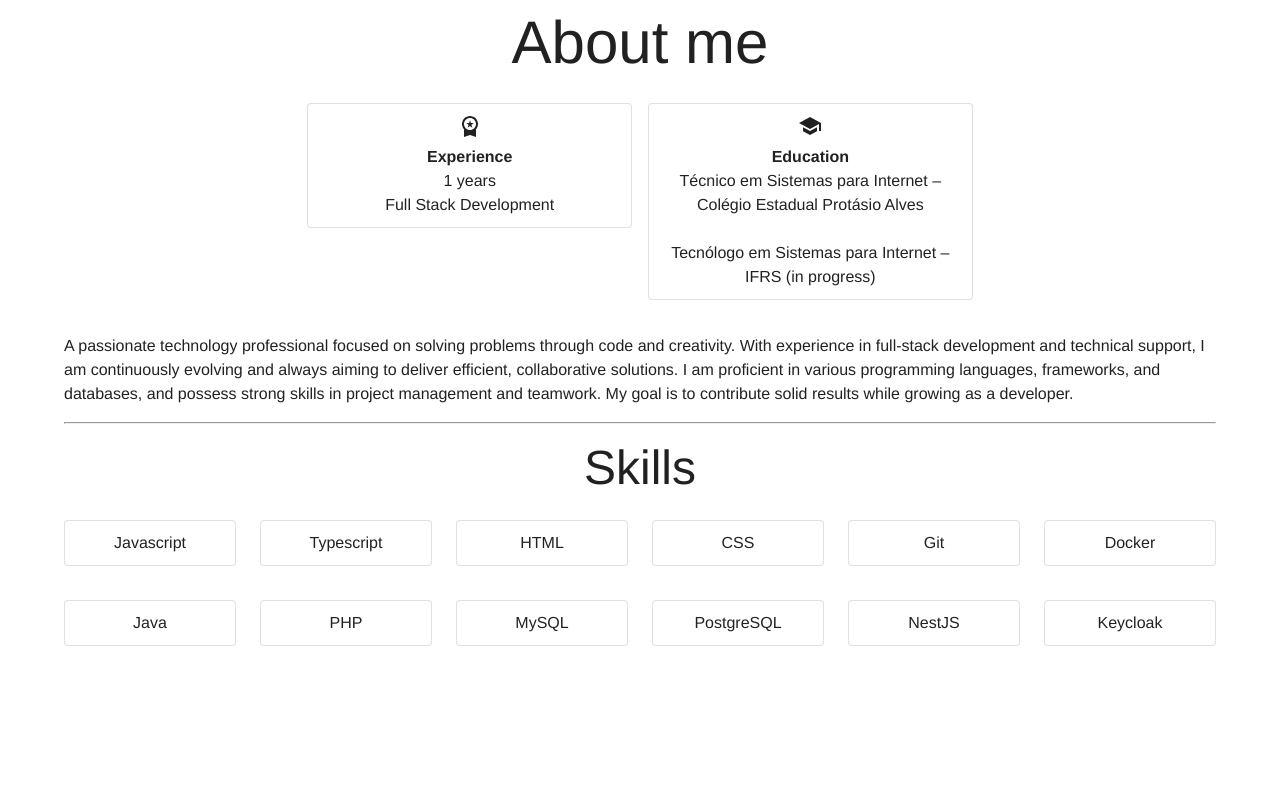
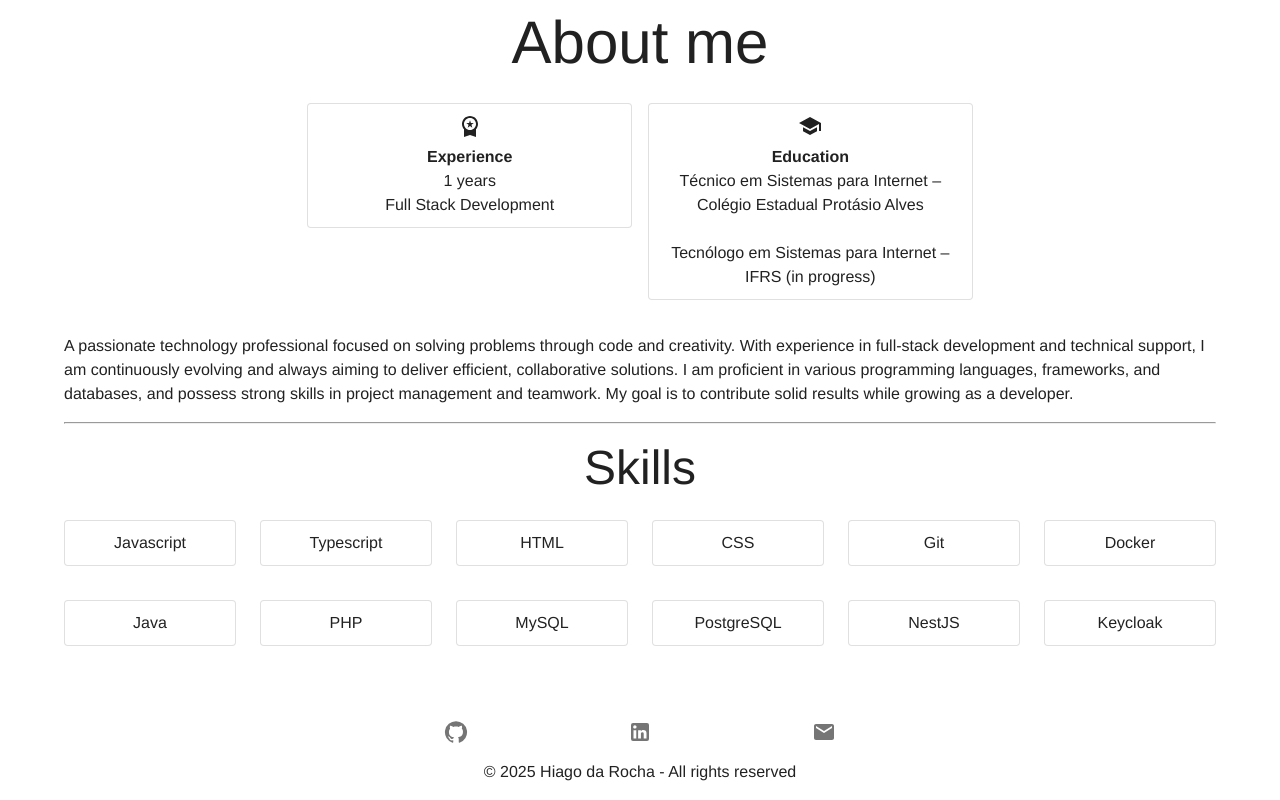
Before and after one commit to HiagoDaRocha/my-portfolio, a React (Vite) app: page / in a window 1280 px wide. Shown: the part 833-1633 px from the top of the page. Before the commit the page ends 1529 px from the top, so only its background shows below. Built offline with nearby package versions, Linux system fonts and the light colour scheme.

Commit message:
feat: I created Footer component

```diff
--- /dev/null
+++ b/src/components/Footer/Footer.tsx
@@ -0,0 +1,32 @@
+import { Box, Container, IconButton, Typography } from "@mui/material"
+import GitHubIcon from '@mui/icons-material/GitHub';
+import LinkedInIcon from '@mui/icons-material/LinkedIn';
+import EmailIcon from '@mui/icons-material/Email';
+
+const Footer: React.FC = () => {
+
+    return (
+        <>
+            <Box pt={2} pb={2}>
+                <Container maxWidth="sm">
+                    <Box display="flex" alignItems="center" justifyContent="space-around" pb={1}>
+                        <IconButton onClick={() => window.open("https://github.com/HiagoDaRocha")}>
+                            <GitHubIcon />
+                        </IconButton>
+                        <IconButton onClick={() => window.open("https://www.linkedin.com/in/hiago-ferreira-da-rocha/")}>
+                            <LinkedInIcon />
+                        </IconButton>
+                        <IconButton href="" target="_blank">
+                            <EmailIcon />
+                        </IconButton>
+                    </Box>
+                    <Typography textAlign="center">
+                        © 2025 Hiago da Rocha - All rights reserved
+                    </Typography>
+                </Container>
+            </Box>
+        </>
+    )
+}
+
+export default Footer
--- a/src/pages/Home/Home.tsx
+++ b/src/pages/Home/Home.tsx
@@ -1,3 +1,4 @@
+import Footer from "../../components/Footer/Footer"
 import NavBar from "../../components/NavBar/NavBar"
 import About from "./sections/About/About"
 import Hero from "./sections/Hero/Hero"
@@ -9,6 +10,7 @@ const Home = () => {
         <NavBar />
         <Hero />
         <About />
+        <Footer />
       </>
     )
   }
```
